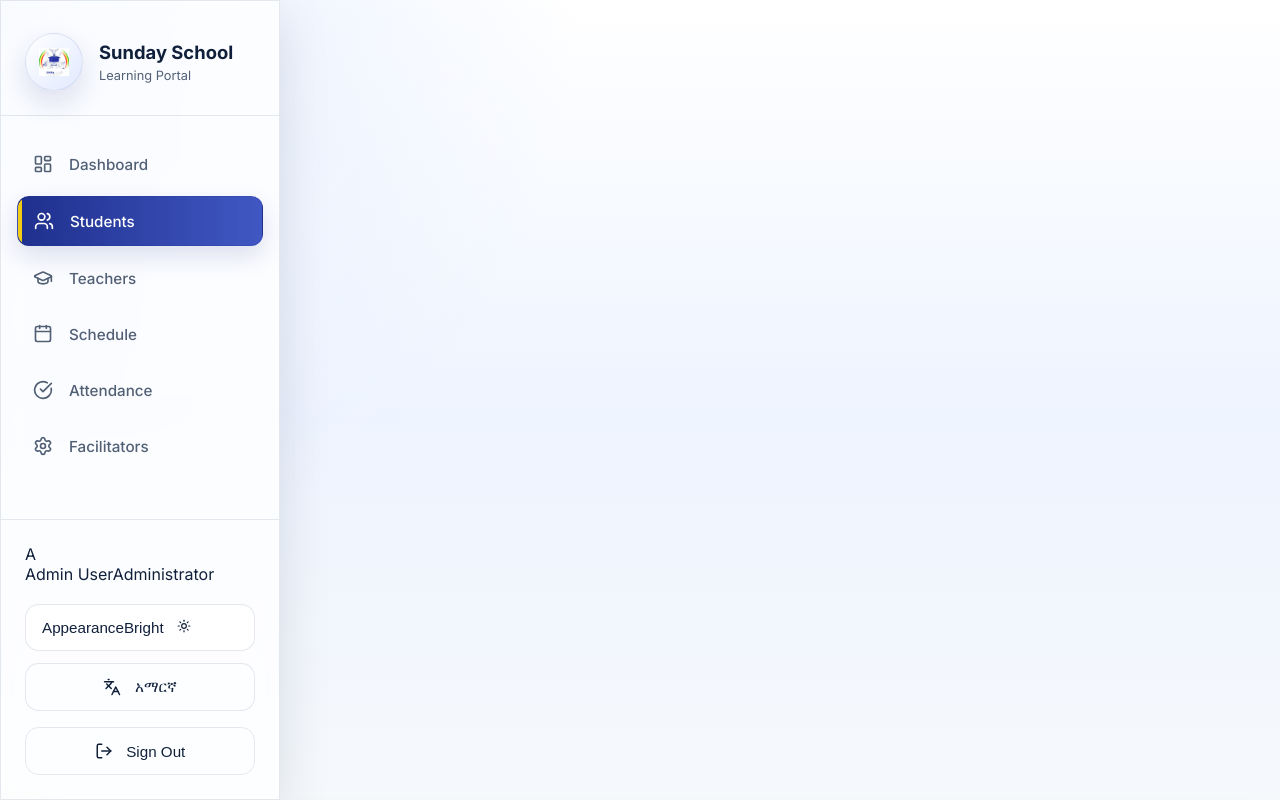
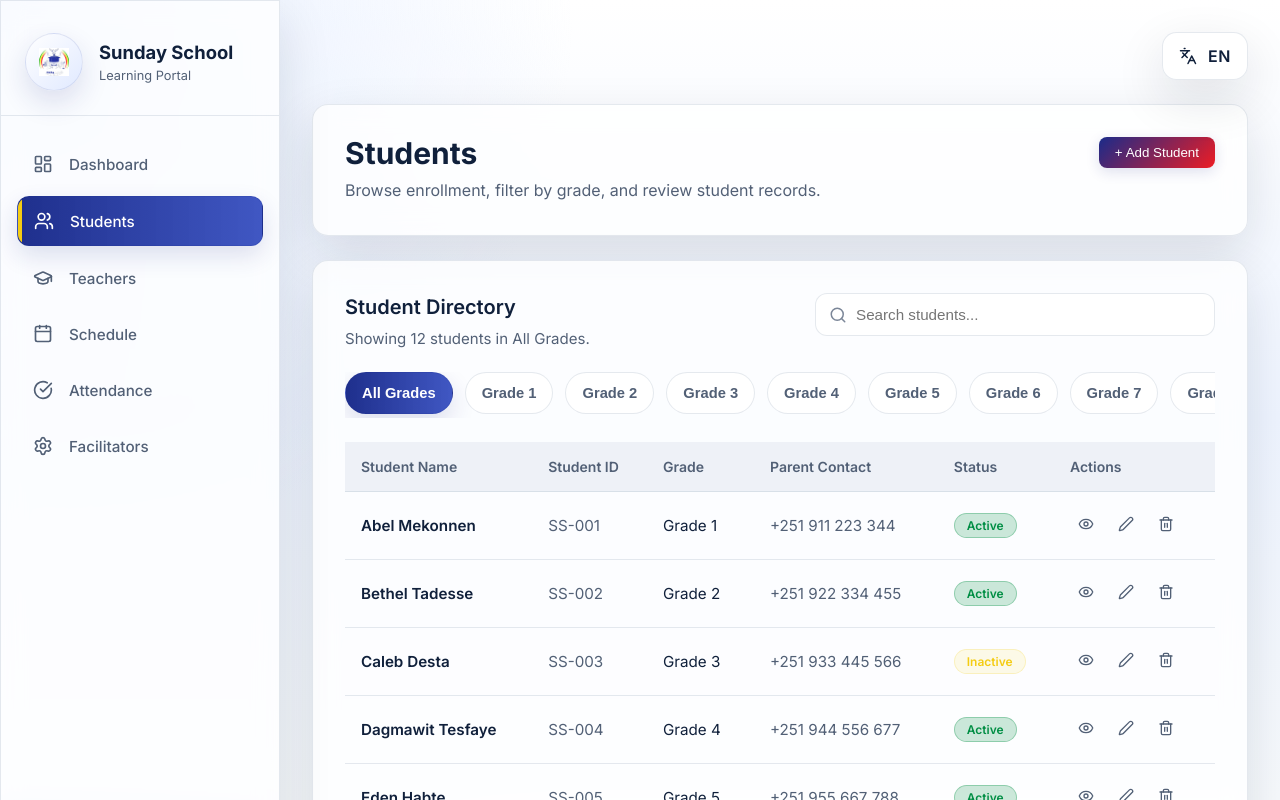
Before and after one commit to fabulous-abel/dashboard-frontend, a React (Vite) app: page /students in a window 1280 px wide. Shown: the top 800 px of the page. Built offline with nearby package versions, Linux system fonts and the light colour scheme.

Commit message:
screen bug fix

```diff
--- a/src/components/layout/Sidebar.css
+++ b/src/components/layout/Sidebar.css
@@ -1,5 +1,6 @@
 .sidebar {
   width: 280px;
+  flex-shrink: 0;
   min-height: 100vh;
   display: flex;
   flex-direction: column;
--- a/src/index.css
+++ b/src/index.css
@@ -157,6 +157,93 @@ a {
 }
 
 /* Base App Layout */
+.app-container {
+  display: flex;
+  align-items: stretch;
+  min-height: 100vh;
+  width: 100%;
+}
+
+.main-content {
+  flex: 1 1 auto;
+  min-width: 0;
+  padding: 2rem;
+  display: flex;
+  flex-direction: column;
+}
+
+.app-topbar {
+  display: flex;
+  justify-content: flex-end;
+  align-items: center;
+  gap: 1rem;
+  margin-bottom: 1.5rem;
+}
+
+.language-menu {
+  position: relative;
+  margin-left: auto;
+  z-index: 110;
+}
+
+.language-icon-button {
+  display: inline-flex;
+  align-items: center;
+  justify-content: center;
+  gap: 0.65rem;
+  padding: 0.8rem 1rem;
+  border: 1px solid var(--glass-border);
+  border-radius: 0.9rem;
+  background: var(--sidebar-bg);
+  color: var(--text-primary);
+  cursor: pointer;
+  font: inherit;
+  font-weight: 600;
+  transition: background 0.2s ease, border-color 0.2s ease, transform 0.2s ease;
+}
+
+.language-icon-button:hover {
+  background: var(--hover-surface);
+  border-color: var(--glass-glow);
+}
+
+.language-current {
+  letter-spacing: 0.04em;
+}
+
+.language-dropdown {
+  position: absolute;
+  top: calc(100% + 0.75rem);
+  right: 0;
+  min-width: 180px;
+  padding: 0.45rem;
+  border-radius: 1rem;
+  display: flex;
+  flex-direction: column;
+  gap: 0.25rem;
+}
+
+.language-menu-item {
+  width: 100%;
+  display: flex;
+  align-items: center;
+  justify-content: space-between;
+  gap: 0.75rem;
+  padding: 0.75rem 0.9rem;
+  border: none;
+  border-radius: 0.75rem;
+  background: transparent;
+  color: var(--text-primary);
+  cursor: pointer;
+  font: inherit;
+  transition: background 0.2s ease, color 0.2s ease;
+}
+
+.language-menu-item:hover,
+.language-menu-item.active {
+  background: var(--surface-color);
+}
+
 /* Mobile Overlay/Backdrop */
 .mobile-overlay {
   position: fixed;
```
